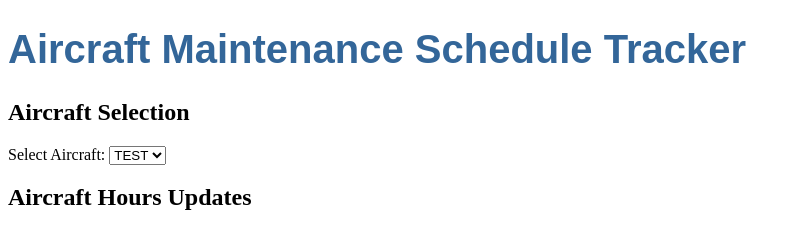
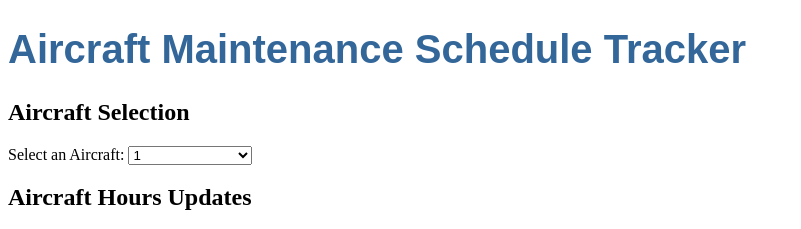
Before and after one commit to Robchike9290/MadeLabs-Coding-Challenge, an Angular app: page / in a window 1280 px wide. Shown: the top 229 px of the page, without its empty margins (0-801 px from the left). Built offline with nearby package versions, Linux system fonts and the light colour scheme.

Commit message:
Add option to select aircraft, no data display yet.

```diff
--- a/src/app/aircraft-selection/aircraft-selection.component.html
+++ b/src/app/aircraft-selection/aircraft-selection.component.html
@@ -1,5 +1,8 @@
 <h2>Aircraft Selection</h2>
-<label for="aircraft-selector">Select Aircraft: </label>
-<select name="aircraft-selector" id="aircraft-selector">
-  <option>TEST</option>
+<label>Select an Aircraft: </label>
+<select [(ngModel)]="selectedAircraft">
+	<option [ngValue]="null" disabled>Select an Aircraft</option>
+	<option *ngFor="let craft of aircraft" [ngValue]="craft.aircraftId">
+		{{ craft.aircraftId }}
+	</option>
 </select>
--- a/src/app/aircraft-selection/aircraft-selection.component.ts
+++ b/src/app/aircraft-selection/aircraft-selection.component.ts
@@ -1,4 +1,5 @@
 import { Component, OnInit } from '@angular/core';
+import { Aircraft, AIRCRAFT } from '../mock-aircraft-data';
 
 @Component({
   selector: 'app-aircraft-selection',
@@ -6,6 +7,8 @@ import { Component, OnInit } from '@angular/core';
   styleUrls: ['./aircraft-selection.component.scss']
 })
 export class AircraftSelectionComponent implements OnInit {
+  aircraft: Aircraft[] = AIRCRAFT;
+  selectedAircraft?: number | null = 1;
 
   constructor() { }
 
--- a/src/app/app.module.ts
+++ b/src/app/app.module.ts
@@ -1,5 +1,6 @@
 import { NgModule } from '@angular/core';
 import { BrowserModule } from '@angular/platform-browser';
+import { FormsModule } from '@angular/forms';
 
 import { AppComponent } from './app.component';
 import { AircraftSelectionComponent } from './aircraft-selection/aircraft-selection.component';
@@ -14,7 +15,8 @@ import { TaskListComponent } from './task-list/task-list.component';
     TaskListComponent
   ],
   imports: [
-    BrowserModule
+    BrowserModule,
+    FormsModule
   ],
   providers: [],
   bootstrap: [AppComponent]
--- a/src/app/task-list/task-list.component.ts
+++ b/src/app/task-list/task-list.component.ts
@@ -1,6 +1,5 @@
 import { Component, OnInit } from '@angular/core';
-import { Task } from '../mock-aircraft-data';
-import { TASKS } from '../mock-aircraft-data';
+import { Task, TASKS } from '../mock-aircraft-data';
 @Component({
   selector: 'app-task-list',
   templateUrl: './task-list.component.html',
```
